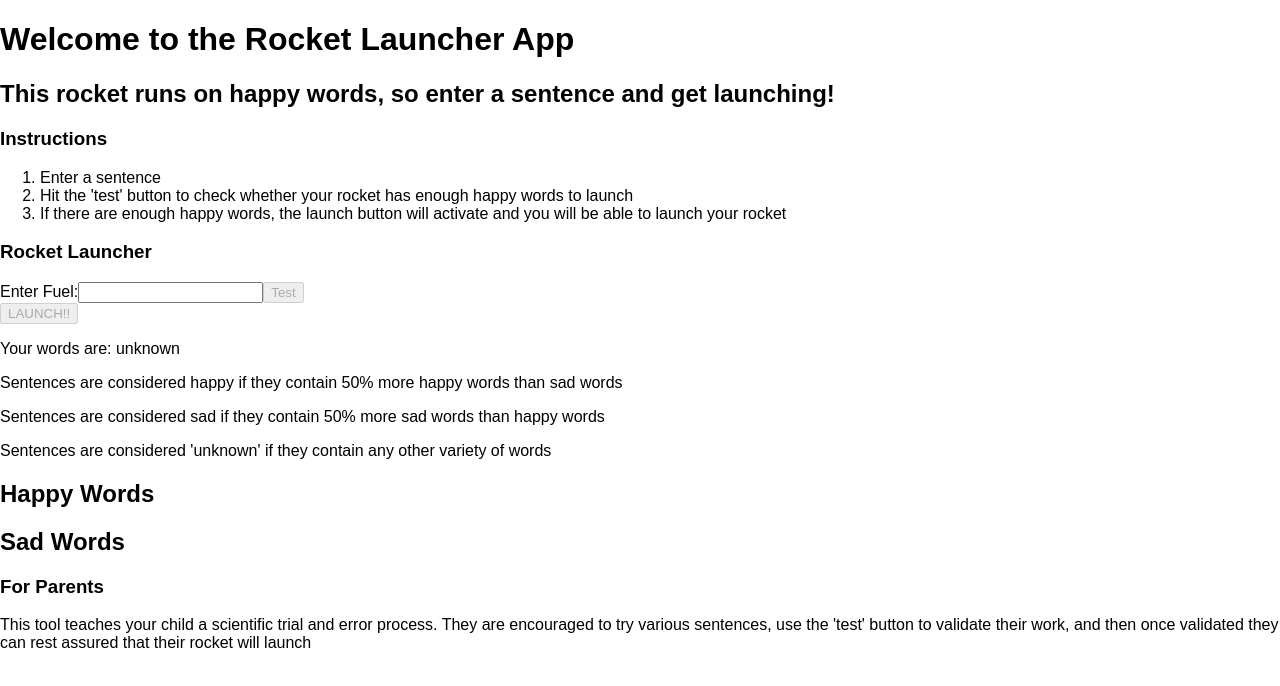
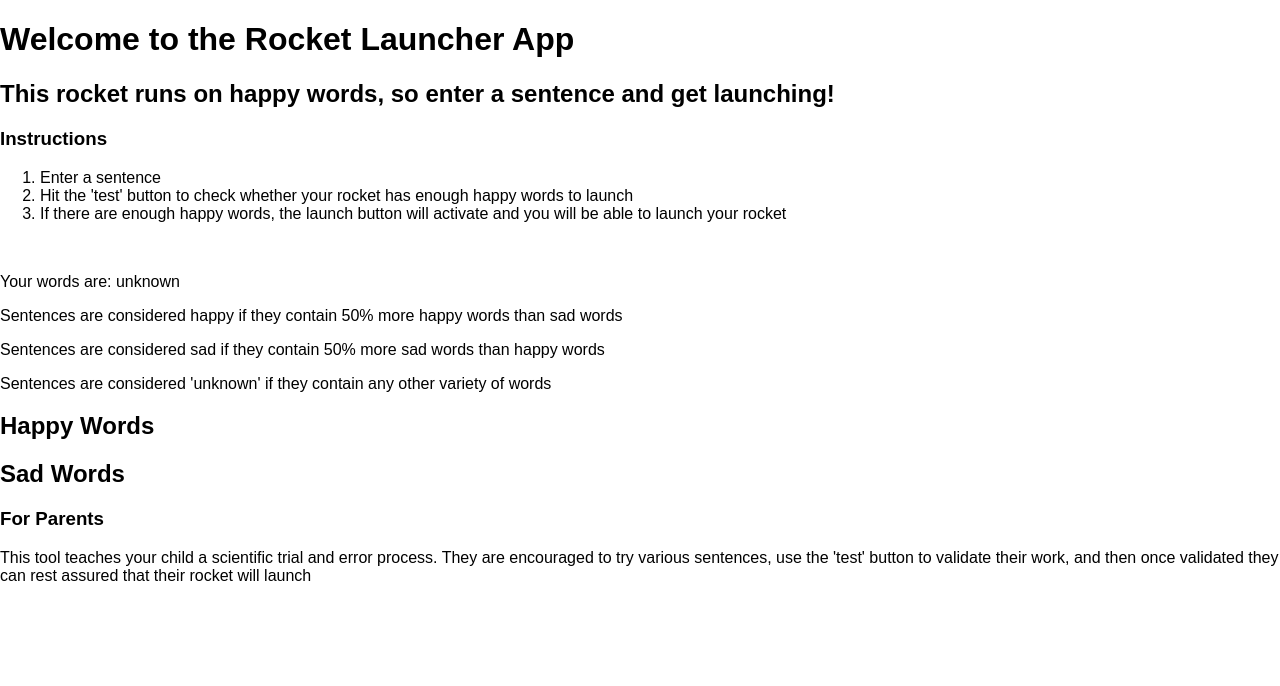
Before and after one commit to maraesa100/TWSU-frontend, a React (Create React App) app: page / in a window 1280 px wide. Shown: the top 686 px of the page. Built offline with nearby package versions, Linux system fonts and the light colour scheme.

Commit message:
pulling out elements into their own components

```diff
--- /dev/null
+++ b/src/components/RocketLaunch.tsx
@@ -0,0 +1,23 @@
+import * as React from 'react'
+
+interface RocketLaunchProps {
+  onTextChange: (text: string) => void
+  Image?: string
+  Body?: string
+}
+
+export const RocketLaunch: React.FC<RocketLaunchProps> = ({
+  onTextChange,
+  Image,
+  Body
+}) => (
+  <div className='RocketLaunch'>
+    <div className='title'>{onTextChange}</div>
+    <div className='image'>
+      <img src={Image} />
+    </div>
+    <div className='body'>{Body}</div>
+  </div>
+)
+
+export default RocketLaunch
--- a/src/pages/HomePage.tsx
+++ b/src/pages/HomePage.tsx
@@ -1,6 +1,8 @@
 import axios from 'axios'
 import React from 'react'
 // import { string } from 'prop-types'
+// import Container from '@material-ui/core/Container'
+import RocketLaunch from '../components/RocketLaunch'
 
 type MyProps = {}
 type MyState = {
@@ -25,16 +27,7 @@ class HomePage extends React.Component<MyProps, MyState> {
     this.setState({ formValue: event.target.value })
   }
 
-  handleSubmit(event: any) {
-    // set the willRocketLaunch back to defaults to prevent false positives
-    this.setState({
-      willRocketLaunch: false
-    })
-
-    // logging for debugger
-    console.log('The rocket launcher was submitted: ' + this.state.formValue)
-
-    // post axios request
+  rocketTest() {
     axios
       .post('http://localhost:5000/api/v1/wordfilter', {
         name: 'happyOrSad request',
@@ -60,27 +53,30 @@ class HomePage extends React.Component<MyProps, MyState> {
         return response
       })
       .catch(error => {
-        //   if (error.response.status === 409) {
-        //     alert('throwing error exists!')
-        //   } else {
-        //     alert('Unknown error.')
-        //   }
         this.setState({
           willRocketLaunch: false
         })
         return error
       })
+  }
 
-    // this.setState({happyOrSad: axiosValue.returnedValue,
-    //     numericalValue: 0})
+  handleSubmit(event: any) {
+    // set the willRocketLaunch back to defaults to prevent false positives
+    this.setState({
+      willRocketLaunch: false
+    })
+
+    // logging for debugger
+    console.log('The rocket launcher was submitted: ' + this.state.formValue)
+
+    // post axios request
+
+    this.rocketTest()
 
     event.preventDefault()
   }
 
-  componentDidMount() {
-    // console.log(this.state.debugging)
-    // AxiosRequests('I am so sad')
-  }
+  componentDidMount() {}
 
   render() {
     return (
@@ -102,7 +98,8 @@ class HomePage extends React.Component<MyProps, MyState> {
             you will be able to launch your rocket
           </li>
         </ol>
-        <h3>Rocket Launcher</h3>
+        <RocketLaunch onTextChange={() => console.log('something changed')} />
+        {/* <h3>Rocket Launcher</h3>
 
         <form onSubmit={e => this.handleSubmit(e)}>
           <label>
@@ -125,7 +122,7 @@ class HomePage extends React.Component<MyProps, MyState> {
           onClick={() => console.log('launched')}
         >
           LAUNCH!!
-        </button>
+        </button> */}
 
         <p>
           Your words are: {this.state.happyOrSad}{' '}
```
